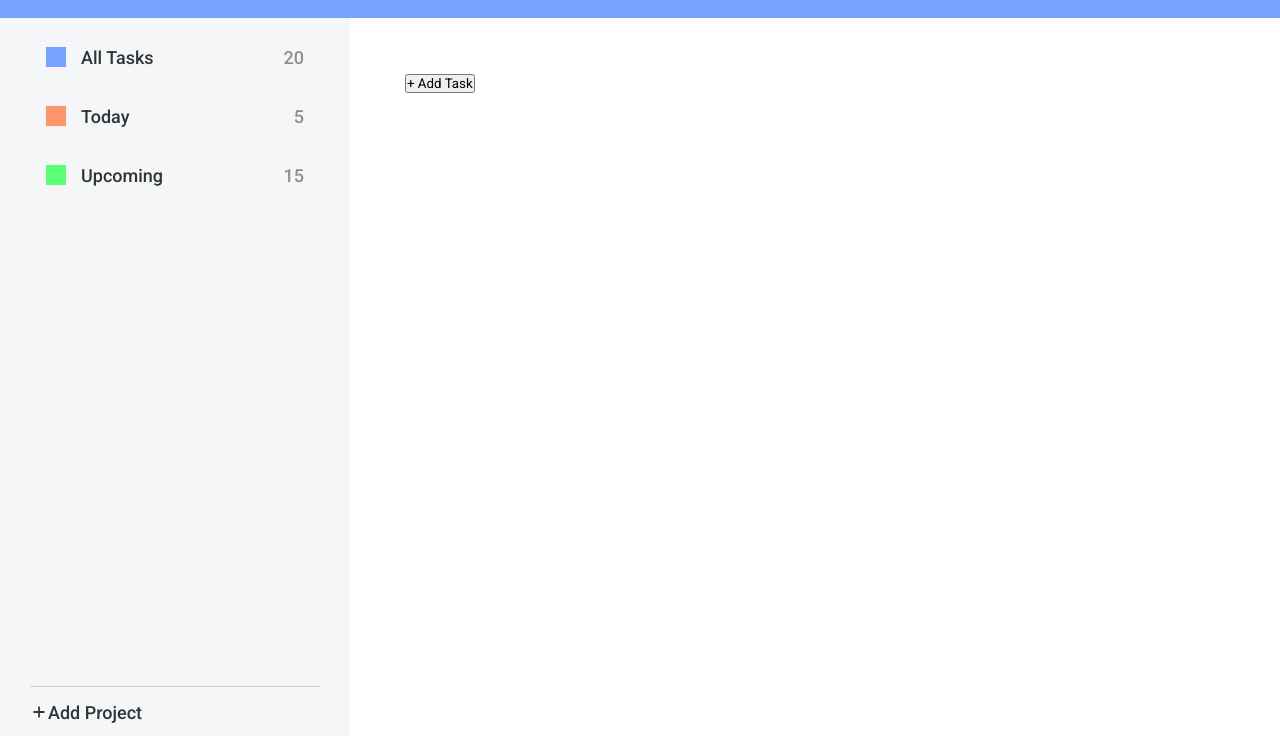
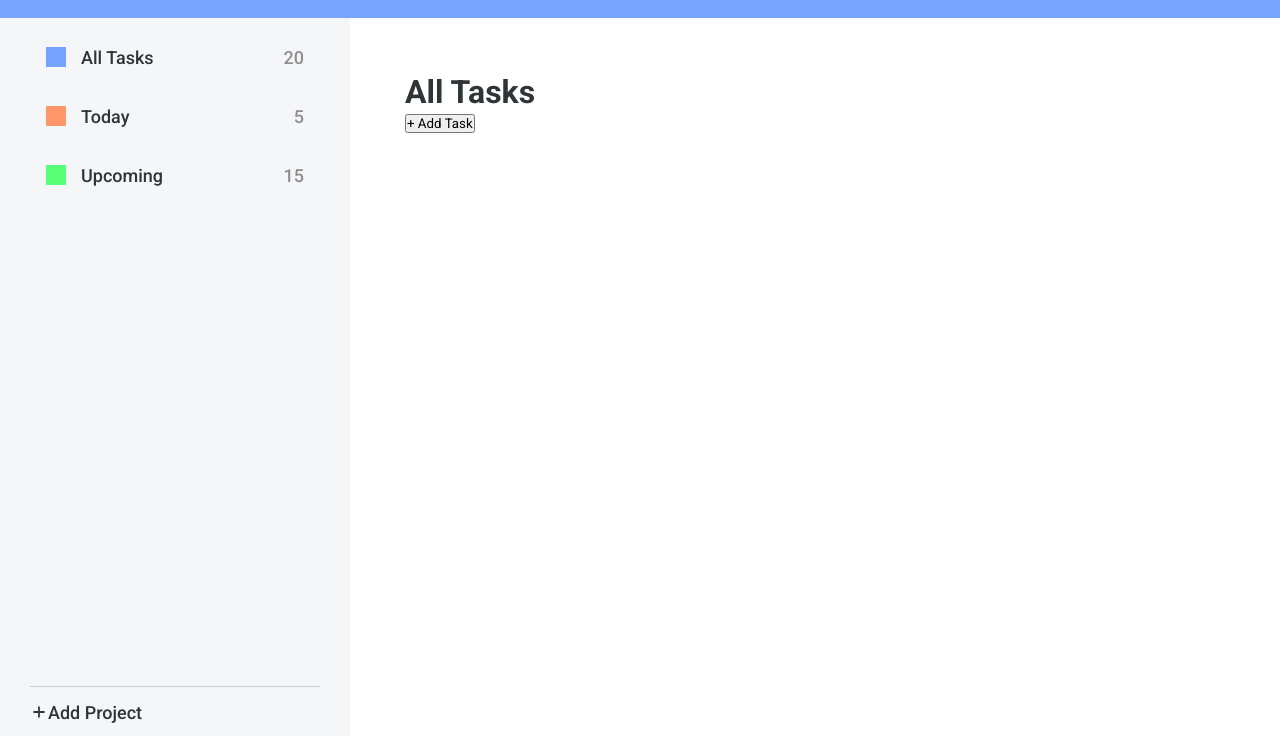
Before and after one commit to tonyelison/todo-list, a website built with webpack: page src/index.html in a window 1280 px wide. Shown: the part 64-801 px from the top of the page. Built offline with nearby package versions, Linux system fonts and the light colour scheme; a web font is replaced by a local one.

Commit message:
Add All Tasks page header

```diff
--- a/src/dom-util.js
+++ b/src/dom-util.js
@@ -27,11 +27,20 @@ const renderTodoList = (todos) => {
 
 const renderAllTodosView = () => {
   const projectDetails = document.createElement('div');
+  const headerContainer = document.createElement('div');
+  const h1 = document.createElement('h1');
 
   projectDetails.classList.add('project-details');
+  headerContainer.classList.add('header-container');
+
+  h1.classList.add('title');
+  h1.textContent = 'All Tasks';
+
+  headerContainer.appendChild(h1);
+  projectDetails.appendChild(headerContainer);
+  projectDetails.appendChild(renderTodoList(app.getAllTodos()));
+
   main.replaceChild(projectDetails, main.querySelector('.project-details'));
-
-  projectDetails.appendChild(renderTodoList(app.getAllTodos()));
 };
 
 const formatNavTitle = (inputValue) => inputValue || 'New Project';
--- a/src/style.css
+++ b/src/style.css
@@ -151,10 +151,22 @@ main {
 
 .project-details .header-container {
   position: relative;
-  width: min-content;
+  width: max-content;
 
   display: flex;
   align-items: center;
+}
+
+h1,
+input.title {
+  min-height: 40px;
+  font-size: 32px;
+  font-weight: bold;
+}
+
+input.title {
+  border: none;
+  outline: none;
 }
 
 .ellipsis-menu {
@@ -210,10 +222,3 @@ main {
 .dropdown-option.delete {
   color: #FF4747;
 }
-
-input.title {
-  border: none;
-  outline: none;
-  font-size: 32px;
-  font-weight: bold;
-}
```
